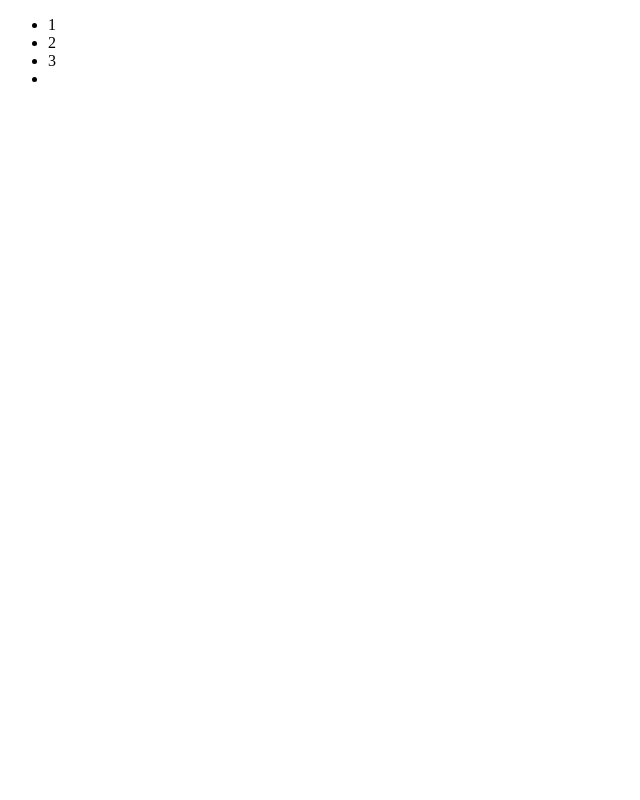
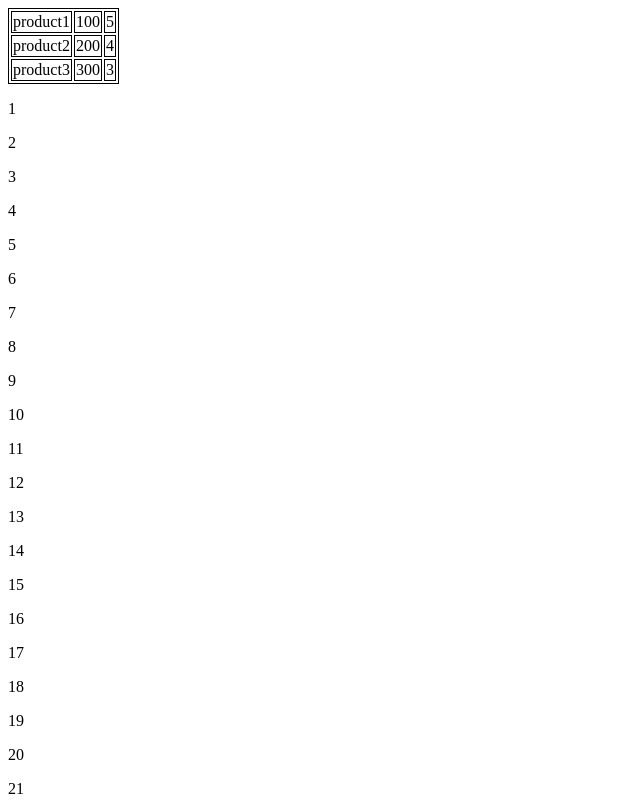
Before and after one commit to vitalay/course-on-60, a Vue app: page / in a window 1280 px wide. Shown: the top 800 px of the page, without its empty margins (0-640 px from the left). Built offline with nearby package versions, Linux system fonts and the light colour scheme.

Commit message:
Перебор массива объектов в Vue

```diff
--- a/src/App.vue
+++ b/src/App.vue
@@ -4,7 +4,24 @@ export default {
    data() {
     return {
 
-        items: [1, 2, 3],
+      products: [
+			{
+				name: 'product1',
+				price: 100,
+				quantity: 5
+			},
+			{
+				name: 'product2',
+				price: 200,
+				quantity: 4
+			},
+			{
+				name: 'product3',
+				price: 300,
+				quantity: 3
+			},
+		]
+
 
      }
    },
@@ -13,15 +30,29 @@ export default {
 </script>
 
 <template>
-<ul >
 
-  <li v-for="item in items">{{ item }}</li>
 
-  <li class="divider"></li>
-</ul>
+<table>
+  <tr v-for="product in products">
+    <td>{{ product.name }}</td>
+    <td>{{ product.price }}</td>
+    <td>{{ product.quantity }}</td>
+  </tr>
+</table>
+
+
+<p v-for="num in 30">
+		{{ num }}
+	</p>
+
 </template>
 
 
 <style scoped>
-
+table {
+  border: 1px solid black;
+}
+td {
+	border: 1px solid black;
+}
 </style>
```
